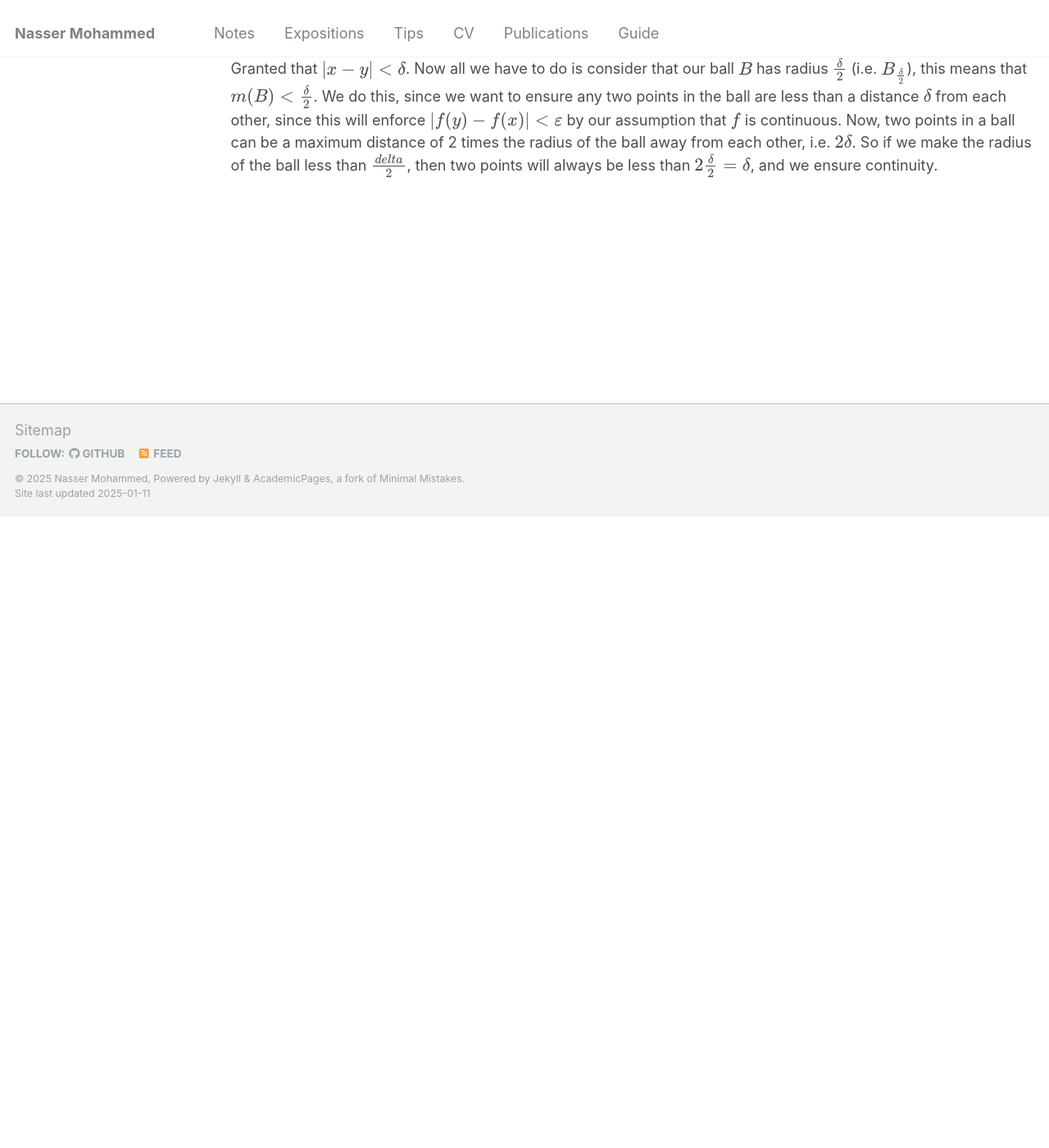
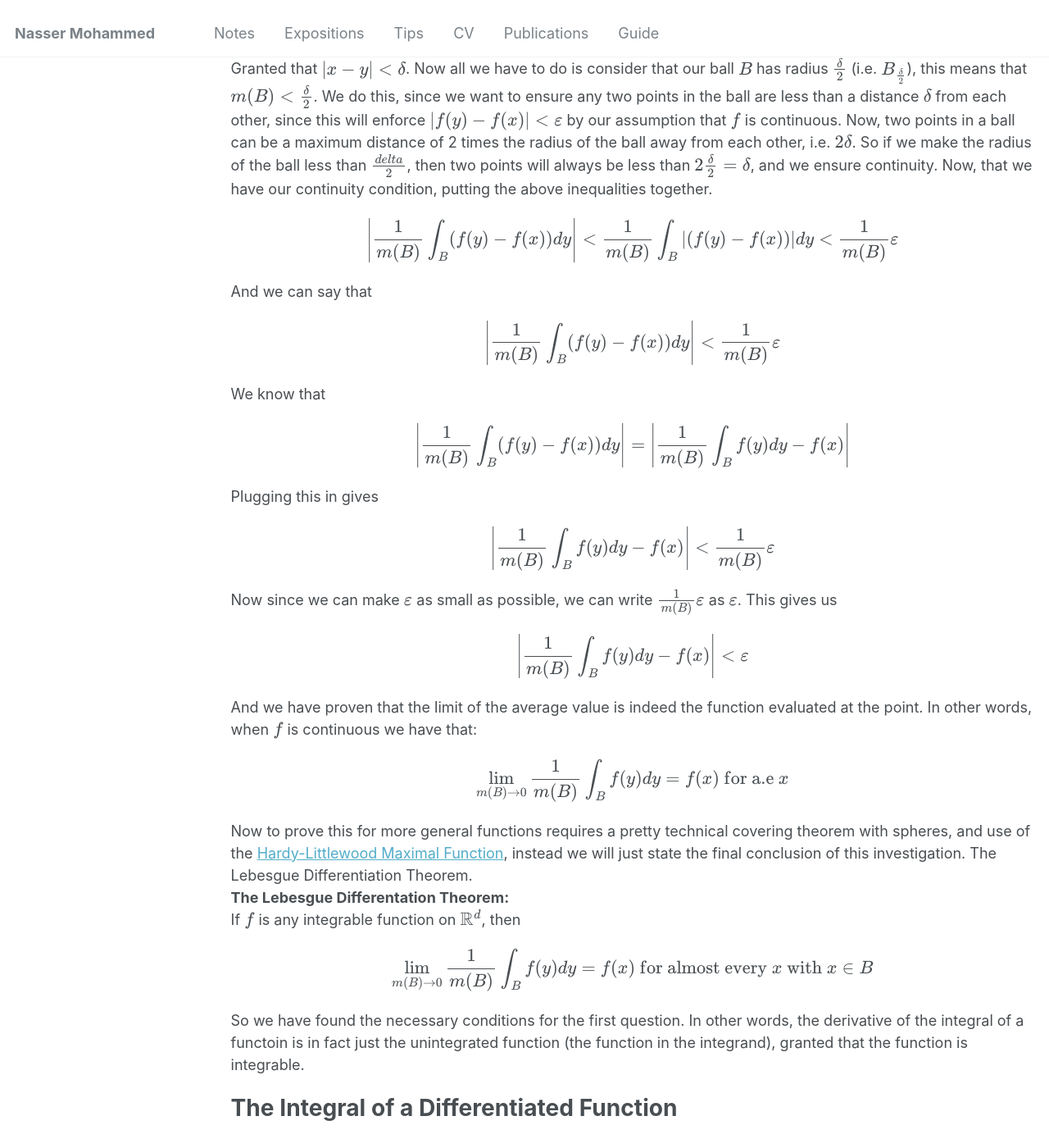
Before and after one commit to Nasser-Mohammed/Nasser-Mohammed.github.io, a Jekyll site: the page built from _pages/notes/analysis/ftc.md, in a window 1280 px wide and 1400 px high, scrolled down 3522 px. Shown: the whole window at 82% size. Built offline with Jekyll 4.4.1, drawn with Linux system fonts in a browser that asks for light colours; before the commit the page ends 4152 px from its top, so only the background shows below that; some of the changed text lies outside the part shown.

Commit message:
Update ftc.md

```diff
--- a/_pages/notes/analysis/ftc.md
+++ b/_pages/notes/analysis/ftc.md
@@ -18,7 +18,7 @@ The second question, flips this question in the other direction. What restrictio
 \\[\text{that } F(b) - F(a) = \int_a^bF^{\'}(x) dx \text{  holds}\\]
 In other words, the first question is concerned with differentiation of an integrated function. Whereas the second question is concerned with integrating a differentiated function. In both cases we are concerned with existance of a derivative, integrability, and ensuring an inverse operation. However, the difference is in the order we apply these operations. As mentioned, we will begin with the first question.
 
-The Derivative of an Integral
+The Derivative of an Integral and The Lebesgue Differentation Theorem
 ==
 We define a function that serves as the definite integral of a function as:
 \\[F(x) = \int_a^xf(y)dy \text{     } a \leq x \leq b\\]
@@ -58,4 +58,23 @@ Now by the triangle inequality:
 \\[\left|\frac{1}{m(B)}\int_B(f(y) - f(x))dy\right| < \frac{1}{m(B)}\int_B\left|(f(y) - f(x))\right|dy\\]
 Now since we know (by our assumption that \\(f\\) is continuous) that
 \\[\left|f(y)-f(x)\right| < \varepsilon\\]
-Granted that \\(\left|x - y\right| < \delta\\). Now all we have to do is consider that our ball \\(B\\) has radius \\(\frac{\delta}{2}\\) (i.e. \\(B_{\frac{\delta}{2}}\\)), this means that \\(m(B) < \frac{\delta}{2}\\). We do this, since we want to ensure any two points in the ball are less than a distance \\(\delta\\) from each other, since this will enforce \\(\left|f(y) - f(x)\right| < \varepsilon\\) by our assumption that \\(f\\) is continuous. Now, two points in a ball can be a maximum distance of 2 times the radius of the ball away from each other, i.e. \\(2\delta\\). So if we make the radius of the ball less than \\(\frac{delta}{2}\\), then two points will always be less than \\(2\frac{\delta}{2} = \delta\\), and we ensure continuity.
+Granted that \\(\left|x - y\right| < \delta\\). Now all we have to do is consider that our ball \\(B\\) has radius \\(\frac{\delta}{2}\\) (i.e. \\(B_{\frac{\delta}{2}}\\)), this means that \\(m(B) < \frac{\delta}{2}\\). We do this, since we want to ensure any two points in the ball are less than a distance \\(\delta\\) from each other, since this will enforce \\(\left|f(y) - f(x)\right| < \varepsilon\\) by our assumption that \\(f\\) is continuous. Now, two points in a ball can be a maximum distance of 2 times the radius of the ball away from each other, i.e. \\(2\delta\\). So if we make the radius of the ball less than \\(\frac{delta}{2}\\), then two points will always be less than \\(2\frac{\delta}{2} = \delta\\), and we ensure continuity. Now, that we have our continuity condition, putting the above inequalities together.
+\\[\left|\frac{1}{m(B)}\int_B(f(y) - f(x))dy\right| < \frac{1}{m(B)}\int_B\left|(f(y) - f(x))\right|dy < \frac{1}{m(B)}\varepsilon\\]
+And we can say that
+\\[\left|\frac{1}{m(B)}\int_B(f(y) - f(x))dy\right| < \frac{1}{m(B)}\varepsilon\\]
+We know that
+\\[\left|\frac{1}{m(B)}\int_B(f(y) - f(x))dy\right| = \left|\frac{1}{m(B)}\int_Bf(y)dy - f(x)\right|\\]
+Plugging this in gives
+\\[\left|\frac{1}{m(B)}\int_Bf(y)dy - f(x)\right| < \frac{1}{m(B)}\varepsilon\\]
+Now since we can make \\(\varepsilon\\) as small as possible, we can write \\(\frac{1}{m(B)}\varepsilon\\) as \\(\varepsilon\\). This gives us
+\\[\left|\frac{1}{m(B)}\int_Bf(y)dy - f(x)\right| < \varepsilon\\]
+And we have proven that the limit of the average value is indeed the function evaluated at the point. In other words, when \\(f\\) is continuous we have that:
+\\[\lim_{m(B) \to 0} \frac{1}{m(B)}\int_Bf(y)dy = f(x) \text{ for a.e } x\\]
+Now to prove this for more general functions requires a pretty technical covering theorem with spheres, and use of the [Hardy-Littlewood Maximal Function](https://en.wikipedia.org/wiki/Hardy%E2%80%93Littlewood_maximal_function), instead we will just state the final conclusion of this investigation. The Lebesgue Differentiation Theorem.\\
+**The Lebesgue Differentation Theorem:**\\
+If \\(f\\) is any integrable function on \\(\mathbb{R}^d\\), then
+\\[\lim_{m(B) \to 0}\frac{1}{m(B)}\int_Bf(y)dy = f(x) \text{ for almost every } x \text{ with } x \in B\\]
+So we have found the necessary conditions for the first question. In other words, the derivative of the integral of a functoin is in fact just the unintegrated function (the function in the integrand), granted that the function is integrable.
+
+The Integral of a Differentiated Function
+===
```
